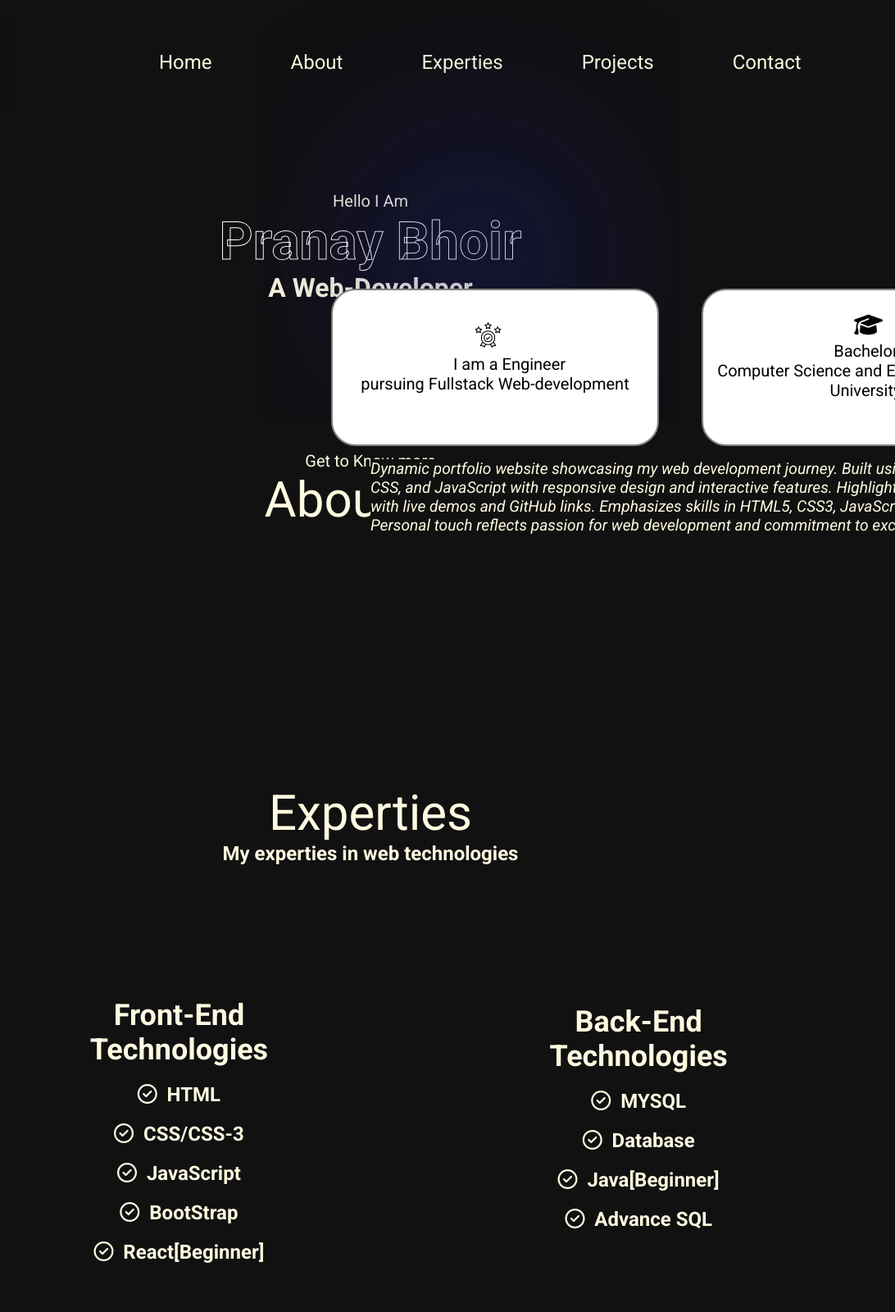
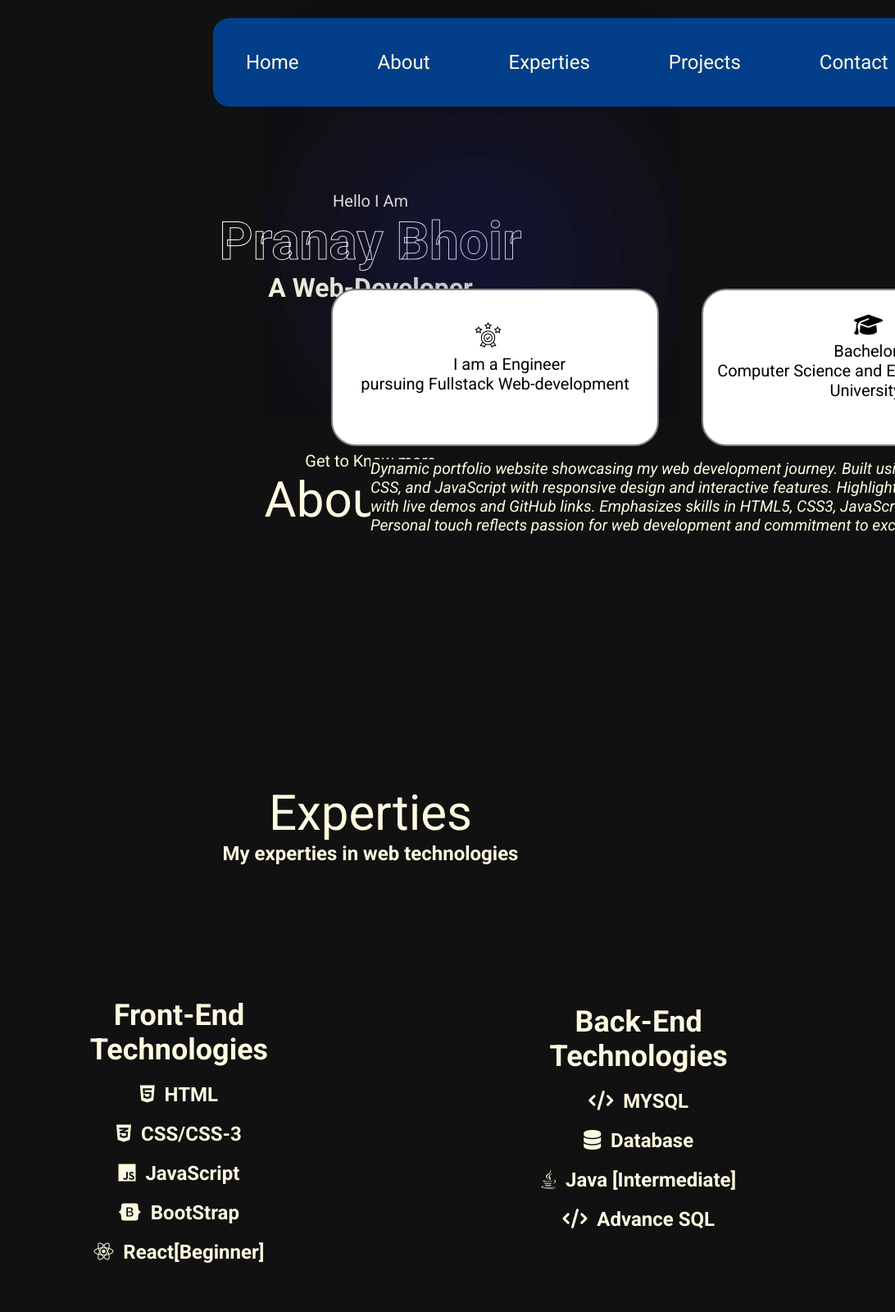
Before and after one commit to pranay03bhoir/My-Portfolio, a plain HTML site: page index.html in a window 1280 px wide. Shown: the top 1600 px of the page at 82% size, 188-1280 px from the left. Drawn offline with Linux system fonts and the light colour scheme.

Commit message:
new commit(updated navbar)

```diff
--- a/assets/css/style.css
+++ b/assets/css/style.css
@@ -32,14 +32,19 @@
 .navbar {
   display: flex;
   align-content: center;
-  position: relative;
-  right: 5%;
+  position: fixed;
+  left: 35%;
+  z-index: 100;
+  padding: 40px;
+  background-color:#023e8a;
+  border-radius: 20px;
 }
 .navlinks {
   display: flex;
   align-items: center;
   /* border: 2px solid; */
   gap: 6rem;
+  background-color:#023e8a;
 }
 .navlogo img {
   display: flex;
@@ -61,6 +66,7 @@
   transition: color 0.3 ease;
   position: relative;
   color: #fefae0;
+  background-color:#023e8a;
 }
 a::after {
   content: "";
@@ -69,7 +75,7 @@ a::after {
   bottom: 0;
   left: 0;
   width: 0;
-  background: #00b4d8;
+  background: #111111;
   transition: all 0.3s ease;
 }
 a:hover {
--- a/assets/js/main.js
+++ b/assets/js/main.js
@@ -21,7 +21,7 @@ link1.addEventListener("click", () => {
 });
 
 link2.addEventListener("click", () => {
-  scrollToElement(".frontendtech");
+  scrollToElement(".experties");
 });
 
 link3.addEventListener("click", () => {
--- a/index.html
+++ b/index.html
@@ -94,34 +94,34 @@
       <div class="cards">
         <h2 class="frtech">Front-End Technologies</h2>
         <p class="skills">
-          <i class="fa-regular fa-circle-check"></i>&nbsp;&nbsp;HTML
+          <i class="fa-brands fa-html5"></i>&nbsp;&nbsp;HTML
         </p>
         <p class="skills">
-          <i class="fa-regular fa-circle-check"></i>&nbsp;&nbsp;CSS/CSS-3
+          <i class="fa-brands fa-css3-alt"></i>&nbsp;&nbsp;CSS/CSS-3
         </p>
         <p class="skills">
-          <i class="fa-regular fa-circle-check"></i>&nbsp;&nbsp;JavaScript
+          <i class="fa-brands fa-js"></i>&nbsp;&nbsp;JavaScript
         </p>
         <p class="skills">
-          <i class="fa-regular fa-circle-check"></i>&nbsp;&nbsp;BootStrap
+          <i class="fa-brands fa-bootstrap"></i>&nbsp;&nbsp;BootStrap
         </p>
         <p class="skills">
-          <i class="fa-regular fa-circle-check"></i>&nbsp;&nbsp;React[Beginner]
+          <i class="fa-brands fa-react"></i>&nbsp;&nbsp;React[Beginner]
         </p>
       </div>
       <div class="cards2">
         <h2>Back-End Technologies</h2>
         <p class="skills">
-          <i class="fa-regular fa-circle-check"></i>&nbsp;&nbsp;MYSQL
+          <i class="fa-solid fa-code"></i>&nbsp;&nbsp;MYSQL
         </p>
         <p class="skills">
-          <i class="fa-regular fa-circle-check"></i>&nbsp;&nbsp;Database
+          <i class="fa-solid fa-database"></i>&nbsp;&nbsp;Database
         </p>
         <p class="skills">
-          <i class="fa-regular fa-circle-check"></i>&nbsp;&nbsp;Java[Beginner]
+          <i class="fa-brands fa-java"></i>&nbsp;&nbsp;Java [Intermediate]
         </p>
         <p class="skills">
-          <i class="fa-regular fa-circle-check"></i>&nbsp;&nbsp;Advance SQL
+          <i class="fa-solid fa-code"></i>&nbsp;&nbsp;Advance SQL
         </p>
       </div>
     </div>
```
